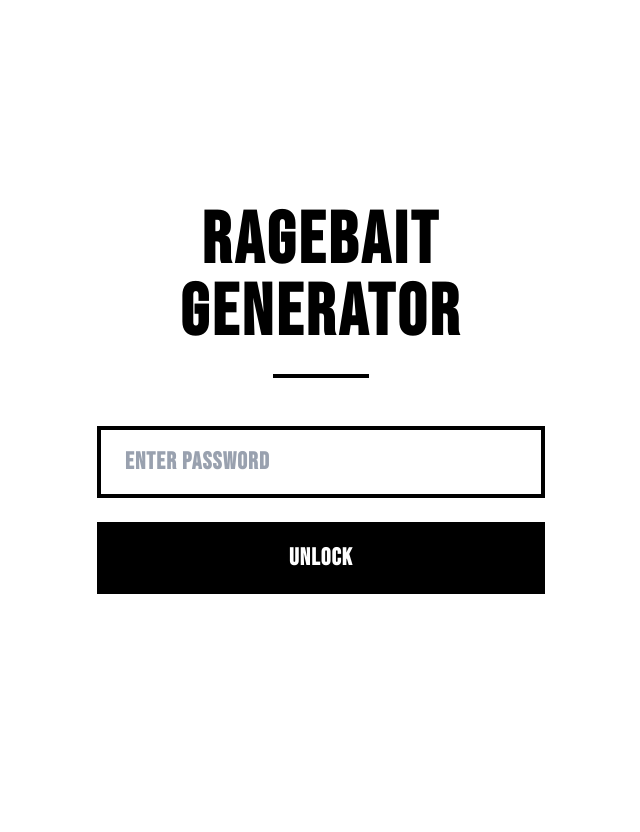
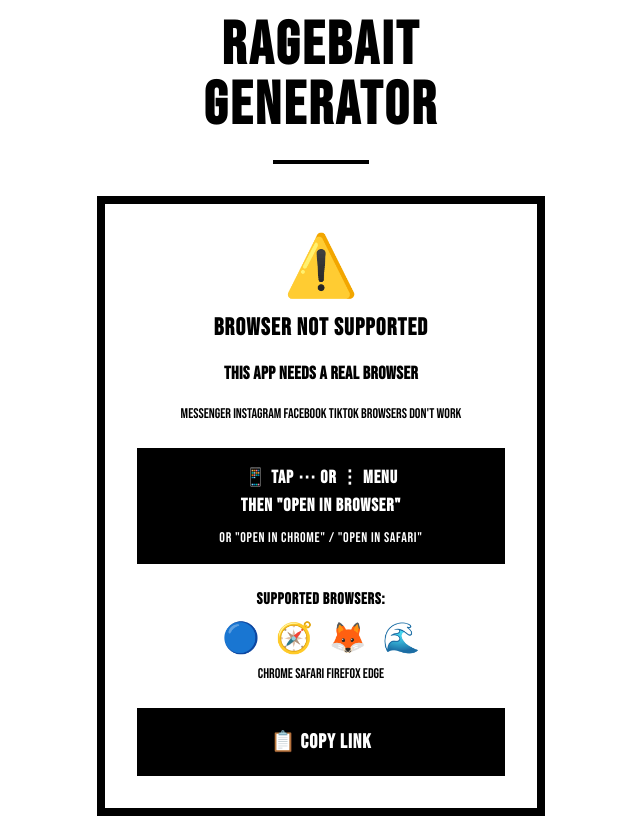
Before and after one commit to goodudetheboy/ragebait-generator, a Next.js app: page / in a window 1280 px wide. Shown: the whole page, without its empty margins (319-959 px from the left). Before the commit the page ends 800 px from the top, so only its background shows below. Built offline with nearby package versions, Linux system fonts and the light colour scheme.

Commit message:
Add browser compatibility check and display warning for unsupported browsers in the UI

```diff
--- a/app/page.tsx
+++ b/app/page.tsx
@@ -9,6 +9,9 @@
   const [passwordInput, setPasswordInput] = useState('');
   const [authError, setAuthError] = useState('');
   const [authLoading, setAuthLoading] = useState(false);
+
+  // Check if SharedArrayBuffer is available
+  const [hasSharedArrayBuffer, setHasSharedArrayBuffer] = useState(true);
 
   const [prompt, setPrompt] = useState('');
   const [loading, setLoading] = useState(false);
@@ -29,6 +32,12 @@
 
   // Check localStorage on mount and auto-load engine
   useEffect(() => {
+    // Check if SharedArrayBuffer is available
+    if (typeof SharedArrayBuffer === 'undefined') {
+      setHasSharedArrayBuffer(false);
+      return;
+    }
+
     const storedPassword = localStorage.getItem('ragebait_password');
     if (storedPassword) {
       // Verify stored password is still valid
@@ -329,6 +338,78 @@
     setError('');
   };
 
+  // BROWSER NOT SUPPORTED SCREEN
+  if (!hasSharedArrayBuffer) {
+    return (
+      <div className="min-h-screen bg-white flex items-center justify-center p-4">
+        <div className="max-w-md w-full">
+          <div className="text-center mb-8">
+            <h1 className="text-6xl font-black text-black mb-6 uppercase tracking-wider font-bebas">
+              RAGEBAIT<br/>GENERATOR
+            </h1>
+            <div className="w-24 h-1 bg-black mx-auto"></div>
+          </div>
+
+          <div className="bg-white border-8 border-black p-8 space-y-6">
+            <div className="text-center">
+              <div className="text-6xl mb-4">⚠️</div>
+              <h2 className="text-2xl font-black text-black mb-4 uppercase font-bebas tracking-wider">
+                BROWSER NOT SUPPORTED
+              </h2>
+              <p className="text-black font-bold text-lg mb-4 font-bebas tracking-wide">
+                THIS APP NEEDS A REAL BROWSER
+              </p>
+              <p className="text-black text-sm mb-6 font-bebas">
+                MESSENGER INSTAGRAM FACEBOOK TIKTOK BROWSERS DON&apos;T WORK
+              </p>
+            </div>
+
+            <div className="bg-black text-white p-4">
+              <p className="font-black text-center text-lg font-bebas tracking-wider">
+                📱 TAP ⋯ OR ⋮ MENU
+              </p>
+              <p className="font-black text-center text-lg font-bebas tracking-wider mb-2">
+                THEN &quot;OPEN IN BROWSER&quot;
+              </p>
+              <p className="text-center text-sm font-bebas tracking-wider">
+                OR &quot;OPEN IN CHROME&quot; / &quot;OPEN IN SAFARI&quot;
+              </p>
+            </div>
+
+            <div className="space-y-2 text-center">
+              <p className="text-black font-bold font-bebas tracking-wider">SUPPORTED BROWSERS:</p>
+              <div className="flex justify-center gap-4 text-3xl">
+                <span title="Chrome">🔵</span>
+                <span title="Safari">🧭</span>
+                <span title="Firefox">🦊</span>
+                <span title="Edge">🌊</span>
+              </div>
+              <p className="text-black text-sm font-bebas">CHROME SAFARI FIREFOX EDGE</p>
+            </div>
+
+            <button
+              onClick={() => {
+                const url = window.location.href;
+                if (navigator.clipboard && navigator.clipboard.writeText) {
+                  navigator.clipboard.writeText(url).then(() => {
+                    alert('✅ LINK COPIED! PASTE IN A REAL BROWSER');
+                  }).catch(() => {
+                    window.prompt('COPY THIS LINK AND OPEN IN A REAL BROWSER:', url);
+                  });
+                } else {
+                  window.prompt('COPY THIS LINK AND OPEN IN A REAL BROWSER:', url);
+                }
+              }}
+              className="w-full py-4 px-6 bg-black text-white text-xl font-black uppercase border-4 border-black hover:bg-white hover:text-black transition-all font-bebas tracking-wider"
+            >
+              📋 COPY LINK
+            </button>
+          </div>
+        </div>
+      </div>
+    );
+  }
+
   // PASSWORD SCREEN
   if (!isAuthenticated) {
     return (
```
